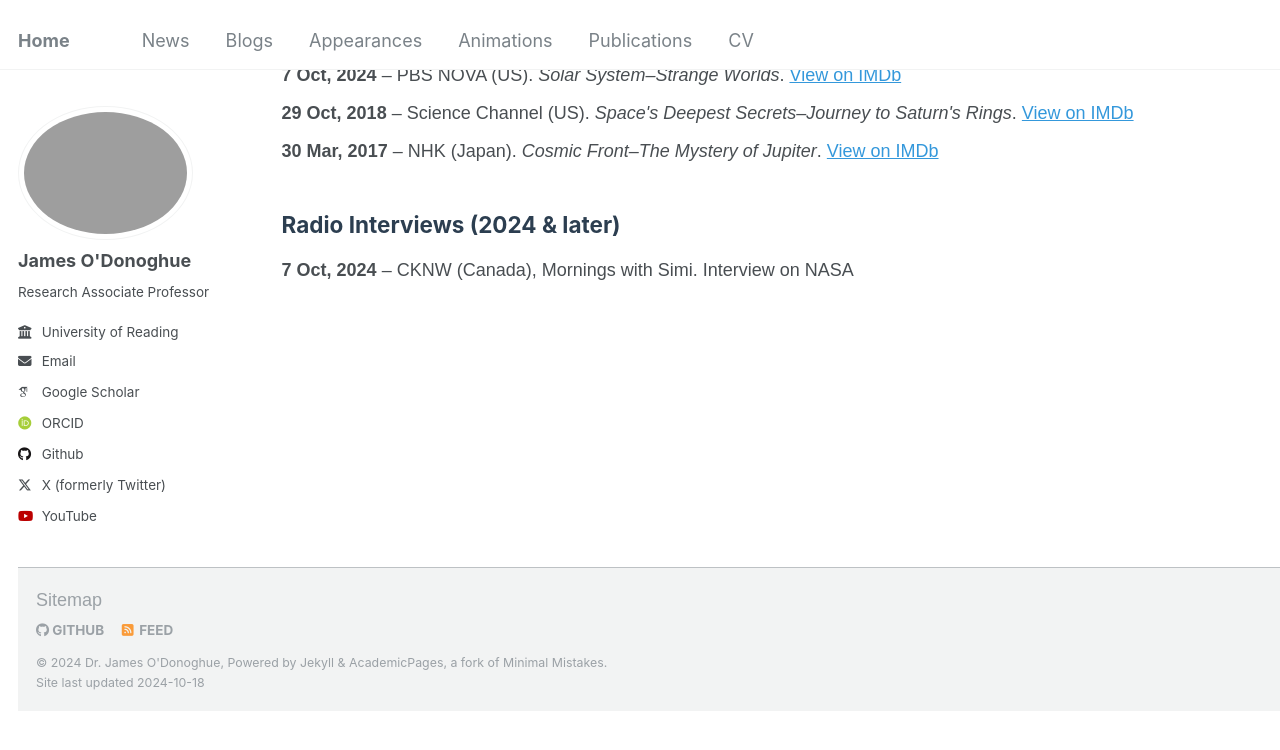
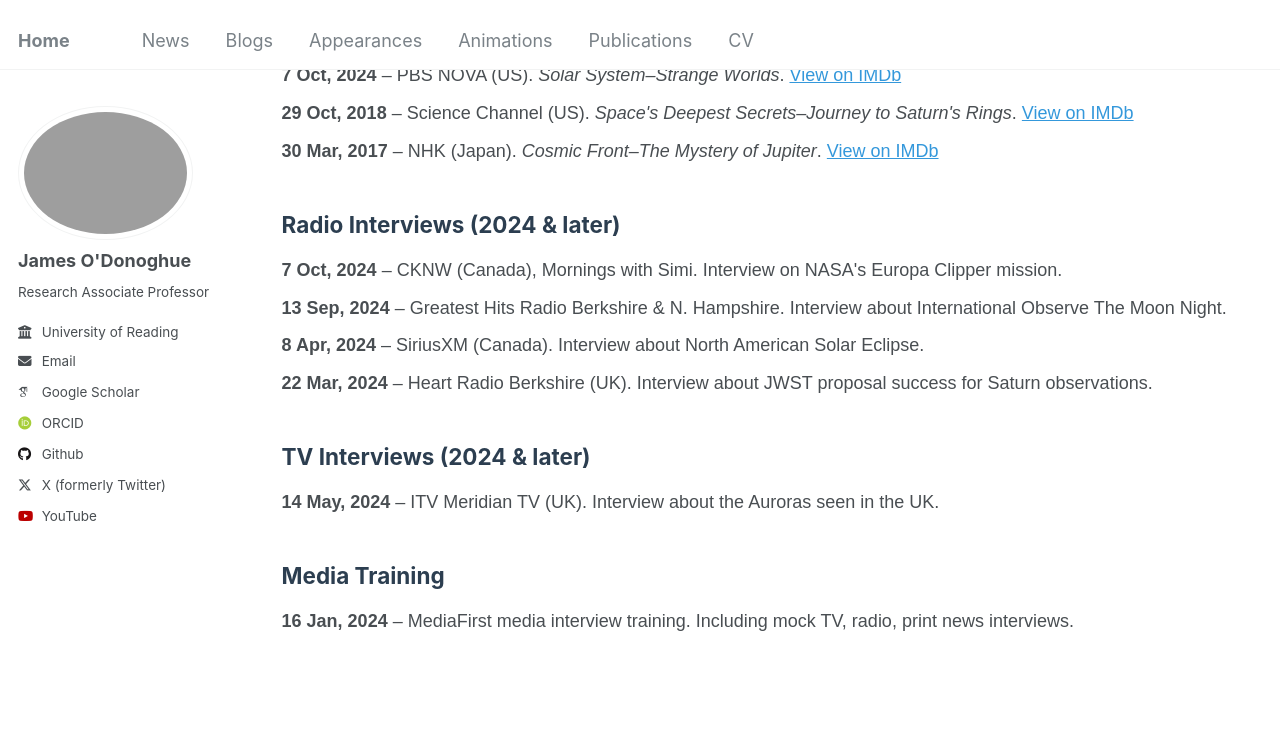
Before and after one commit to odonoghuespace/odonoghuespace.github.io, a Jekyll site: the page built from _pages/appearances.html, in a window 1280 px wide and 900 px high, scrolled down 386 px. Shown: the top 750 px of the window. Built offline with Jekyll 4.4.1, drawn with Linux system fonts in a browser that asks for light colours; some web fonts are replaced; before the commit the page ends 1096 px from its top, so only the background shows below that.

Commit message:
Update appearances.html

```diff
--- a/_pages/appearances.html
+++ b/_pages/appearances.html
@@ -59,4 +60,26 @@ author_profile: true
     <div class="section">
         <h2>Radio Interviews (2024 & later)</h2>
         <ul>
-            <li><strong>7 Oct, 2024</strong> – CKNW (Canada), Mornings with Simi. Interview on NASA
+            <li><strong>7 Oct, 2024</strong> – CKNW (Canada), Mornings with Simi. Interview on NASA's Europa Clipper mission.</li>
+            <li><strong>13 Sep, 2024</strong> – Greatest Hits Radio Berkshire & N. Hampshire. Interview about International Observe The Moon Night.</li>
+            <li><strong>8 Apr, 2024</strong> – SiriusXM (Canada). Interview about North American Solar Eclipse.</li>
+            <li><strong>22 Mar, 2024</strong> – Heart Radio Berkshire (UK). Interview about JWST proposal success for Saturn observations.</li>
+        </ul>
+    </div>
+
+    <div class="section">
+        <h2>TV Interviews (2024 & later)</h2>
+        <ul>
+            <li><strong>14 May, 2024</strong> – ITV Meridian TV (UK). Interview about the Auroras seen in the UK.</li>
+        </ul>
+    </div>
+
+    <div class="section">
+        <h2>Media Training</h2>
+        <ul>
+            <li><strong>16 Jan, 2024</strong> – MediaFirst media interview training. Including mock TV, radio, print news interviews.</li>
+        </ul>
+    </div>
+
+</body>
+</html>
```
Also changed, not shown: other parts of _pages/appearances.html (+1 -0 lines).
